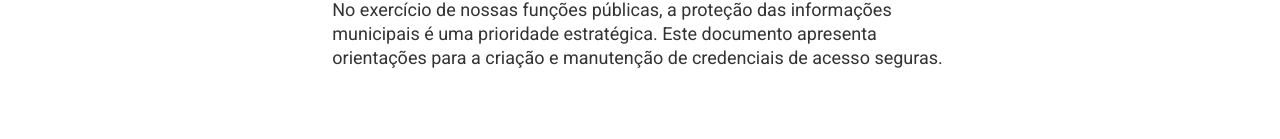
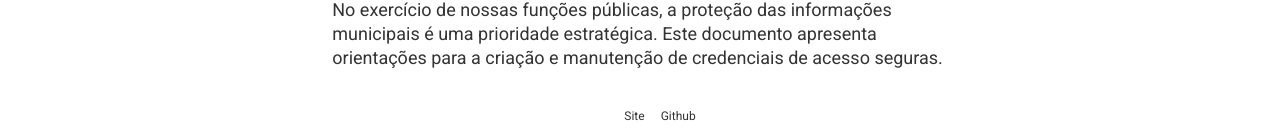
Before and after one commit to pmsbs/pmsbs.github.io, a Jekyll site: the page built from index.html, in a window 1280 px wide. Shown: the part 977-1116 px from the top of the page. Built offline with Jekyll 4.4.1, drawn with Linux system fonts in a browser that asks for light colours; before the commit the page ends 1063 px from its top, so only the background shows below that.

Commit message:
Update footer

```diff
--- a/_layouts/default.html
+++ b/_layouts/default.html
@@ -37,5 +37,19 @@
     <div class="container page__content">
       {{ content }}
     </div>
+
+    <footer class="footer">
+      <div class="container">
+        <ul class="footer__list">
+          <li class="footer__item">
+            <a class="footer__link" target="_blank" href="https://saobentodosapucai.sp.gov.br/">Site</a>
+          </li>
+
+          <li class="footer__item">
+            <a class="footer__link" target="_blank" href="https://github.com/pmsbs">Github</a>
+          </li>
+        </ul>
+      </div>
+    </footer>
   </body>
 </html>
--- a/_sass/_footer.scss
+++ b/_sass/_footer.scss
@@ -1,21 +1,29 @@
 .footer {
-  padding-top: 2rem;
-  padding-bottom: 2rem;
+  padding-top: 1rem;
+  padding-bottom: 1rem;
+  text-align: center;
 
   &__list {
+    list-style: none;
+    display: flex;
+    gap: 1rem;
+    align-items: center;
+    justify-content: center;
     margin: 0;
-    padding: 0;
   }
 
   &__item {
-    list-style: none;
     margin: 0;
-    padding: 0;
   }
 
   &__link {
     text-decoration: none;
+    color: var(--color-text);
     font-size: 0.75rem;
-    color: var(--color-text);
+    transition: color 0.3s ease;
+
+    &:hover {
+      color: var(--color-primary);
+    }
   }
 }
```
